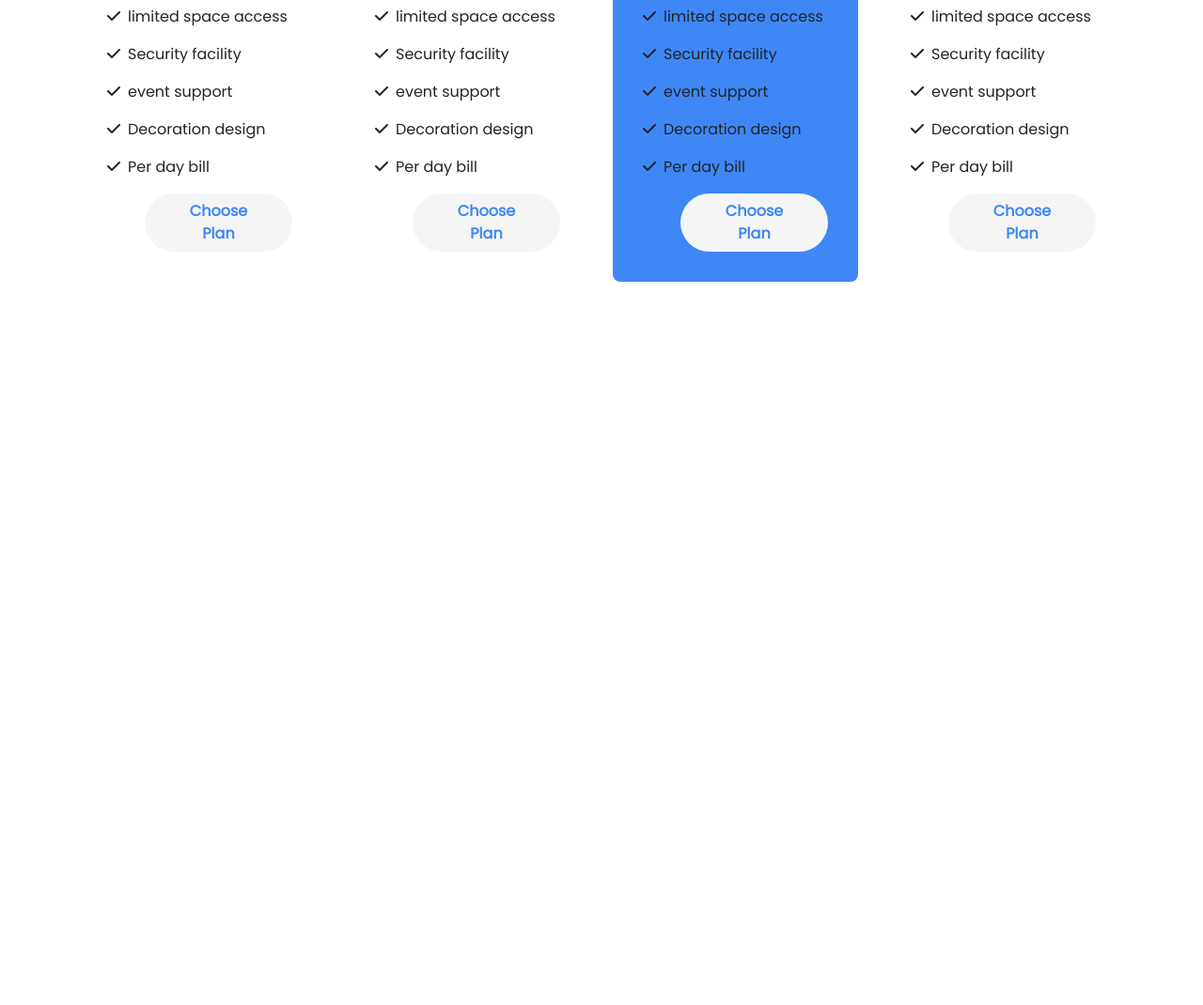
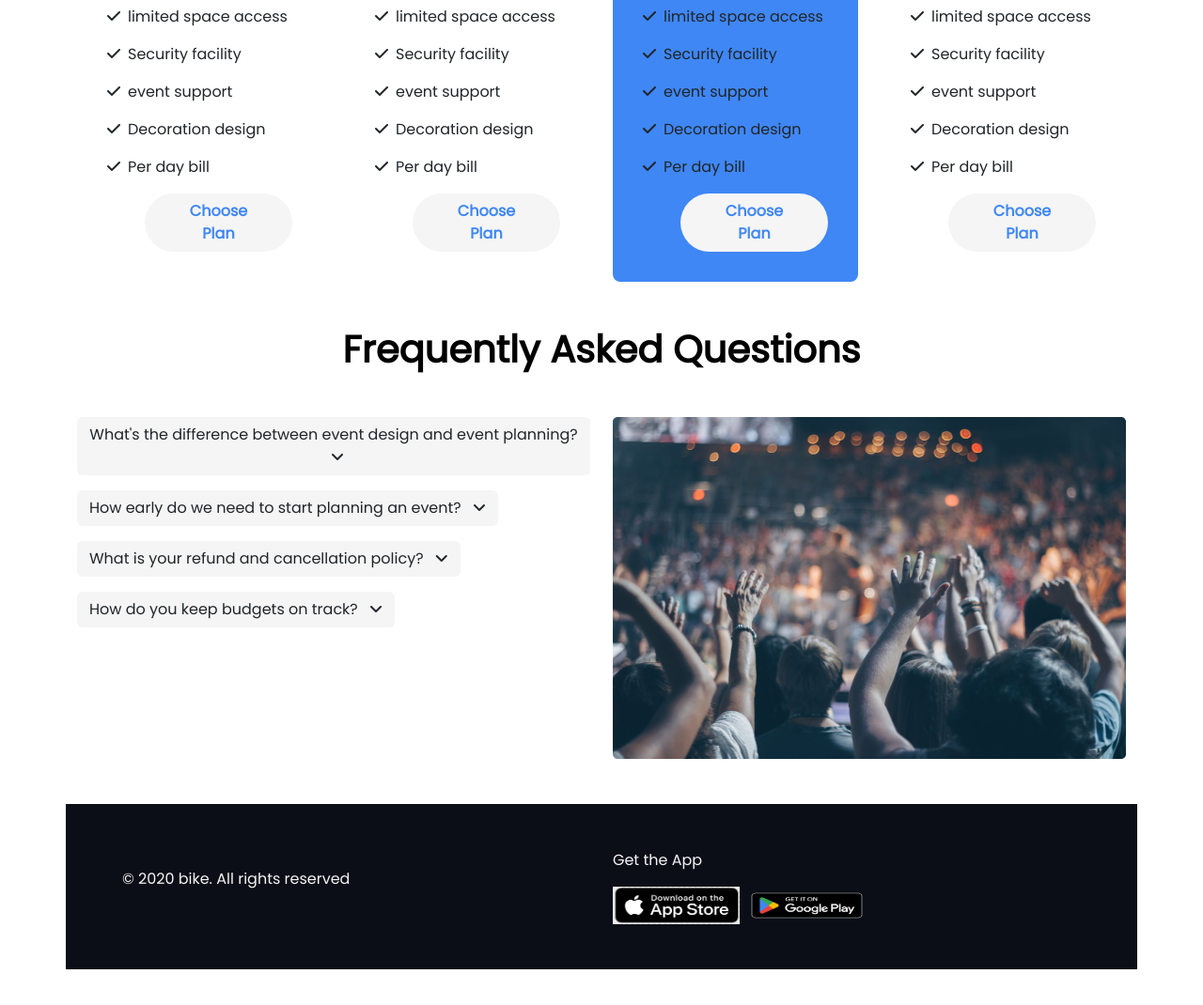
Before and after one commit to Nadim-Nion/convention-center-bootstrap, a plain HTML site: page index.html in a window 1280 px wide. Shown: the part 1170-2240 px from the top of the page at 94% size. Before the commit the page ends 1470 px from the top, so only its background shows below. Drawn offline with nearby package versions, Linux system fonts and the light colour scheme.

Commit message:
FAQ and footer added

```diff
--- a/index.html
+++ b/index.html
@@ -289,9 +289,106 @@
                 </div>
             </div>
         </section>
+
+        <!-- FAQ -->
+        <section class="container my-5">
+            <h1 class="package-fontcolor fw-bold text-center mb-5">Frequently Asked Questions</h1>
+            <!-- Collapse for FAQ -->
+            <div class="row">
+                <!-- Collapse Questions -->
+                <div class="col-lg-6 col-md-6 col-12">
+                    <p>
+                        <button class="btn collapse-btn" type="button" data-bs-toggle="collapse"
+                            data-bs-target="#collapseExample" aria-expanded="false" aria-controls="collapseExample">
+                            What's the difference between event design and event planning?
+                            <i class="fa-solid fa-angle-down ps-2"></i>
+                        </button>
+                    </p>
+                    <div class="collapse" id="collapseExample">
+                        <div class="card card-body">
+                            Event design and event planning work hand in hand to deliver a successful event.Events by
+                            Knight
+                            offer tailor made events. This means we incorporate both event design and event planning to
+                            create
+                            that perfect event.
+                        </div>
+                    </div>
+                    <p>
+                        <button class="btn collapse-btn" type="button" data-bs-toggle="collapse"
+                            data-bs-target="#collapseExample" aria-expanded="false" aria-controls="collapseExample">
+                            How early do we need to start planning an event?
+                            <i class="fa-solid fa-angle-down ps-2"></i>
+                        </button>
+                    </p>
+                    <div class="collapse" id="collapseExample">
+                        <div class="card card-body">
+                            Event design and event planning work hand in hand to deliver a successful event.Events by
+                            Knight
+                            offer tailor made events. This means we incorporate both event design and event planning to
+                            create
+                            that perfect event.
+                        </div>
+                    </div>
+                    <p>
+                        <button class="btn collapse-btn" type="button" data-bs-toggle="collapse"
+                            data-bs-target="#collapseExample" aria-expanded="false" aria-controls="collapseExample">
+                            What is your refund and cancellation policy?
+                            <i class="fa-solid fa-angle-down ps-2"></i>
+                        </button>
+                    </p>
+                    <div class="collapse" id="collapseExample">
+                        <div class="card card-body">
+                            Event design and event planning work hand in hand to deliver a successful event.Events by
+                            Knight
+                            offer tailor made events. This means we incorporate both event design and event planning to
+                            create
+                            that perfect event.
+                        </div>
+                    </div>
+                    <p>
+                        <button class="btn collapse-btn" type="button" data-bs-toggle="collapse"
+                            data-bs-target="#collapseExample" aria-expanded="false" aria-controls="collapseExample">
+                            How do you keep budgets on track?
+                            <i class="fa-solid fa-angle-down ps-2"></i>
+                        </button>
+                    </p>
+                    <div class="collapse" id="collapseExample">
+                        <div class="card card-body">
+                            Event design and event planning work hand in hand to deliver a successful event.Events by
+                            Knight
+                            offer tailor made events. This means we incorporate both event design and event planning to
+                            create
+                            that perfect event.
+                        </div>
+                    </div>
+                </div>
+                <!-- Image -->
+                <div class="col-lg-6 col-md-6 col-12">
+                    <img class="img-fluid" src="images/people.png" alt="">
+                </div>
+            </div>
+        </section>
     </main>
 
-    <footer>
+    <footer class="container footer-bg-color my-5 py-5">
+        <div class="row d-flex align-items-center">
+            <div class="col-lg-6 col-md-6 col-12">
+                <div>
+                    <p class="ps-5">© 2020 bike. All rights reserved</p>
+                </div>
+            </div>
+
+            <div class="col-lg-6 col-md-6 col-12">
+                <div>
+                    <p>Get the App</p>
+                    <img width="135" height="40" src="images/appstore.png" alt="">
+                    <img width="135" height="40" src="images/playstore.png" alt="">
+                </div>
+            </div>
+        </div>
+
+
+
 
     </footer>
 
--- a/style.css
+++ b/style.css
@@ -46,3 +46,12 @@ body {
 .wedding-plus {
     background-color: #3F87F5;
 }
+
+.collapse-btn {
+    background-color: whitesmoke;
+}
+
+.footer-bg-color {
+    background-color: #0B0D17;
+    color: whitesmoke;
+}
```
Also changed, not shown: images/appstore.png (added), images/playstore.png (added).
